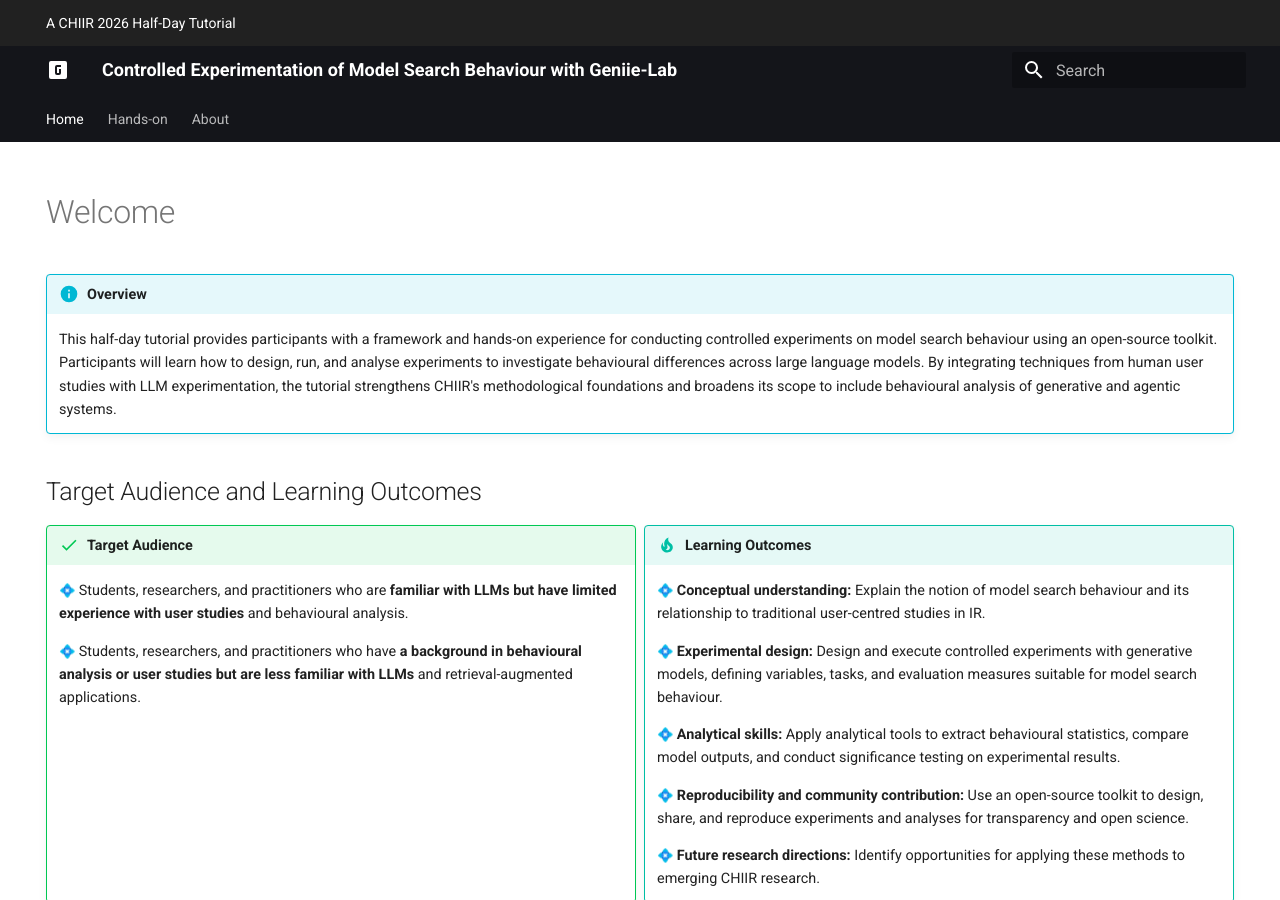
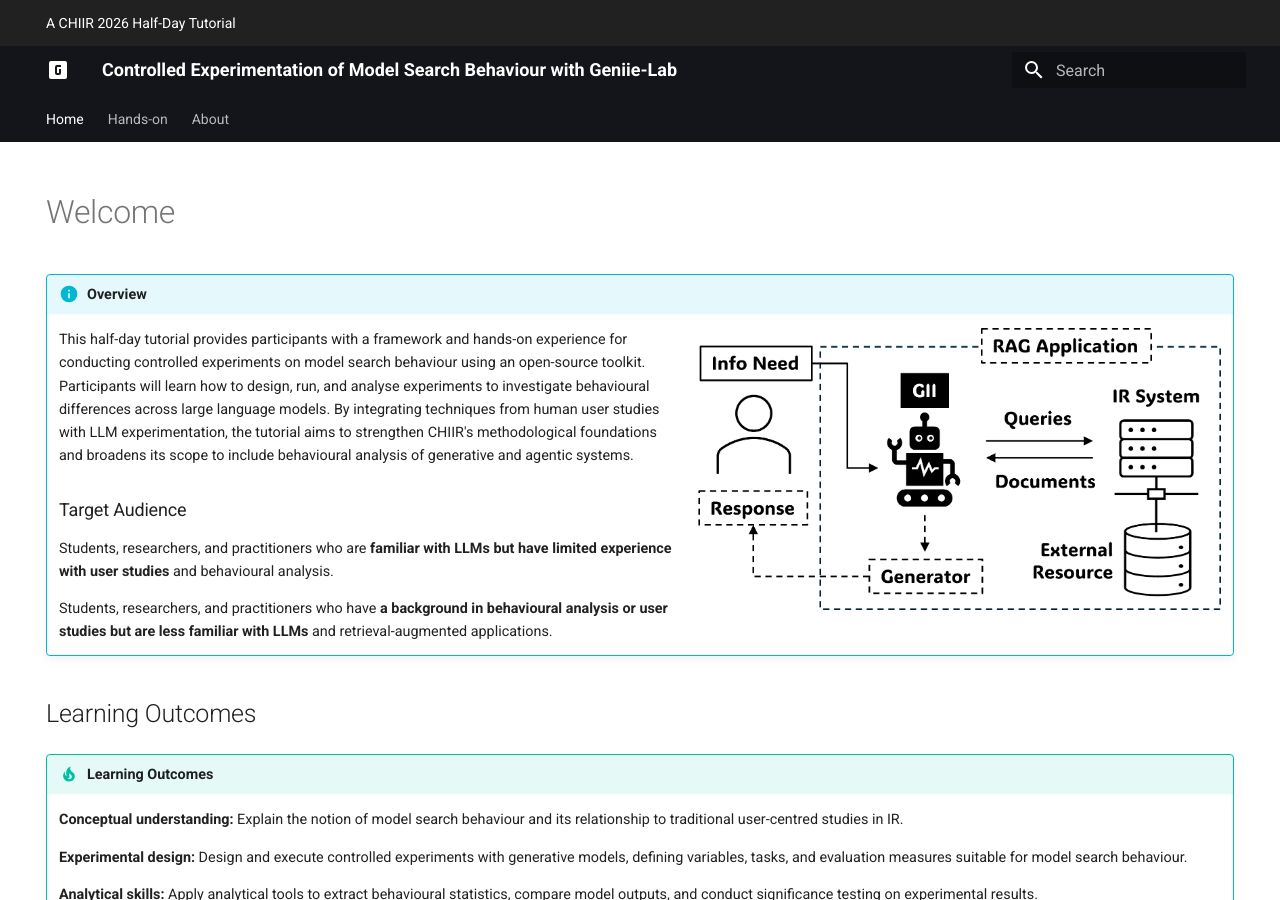
Before and after one commit to geniie-lab/chiir2026, an MkDocs documentation site: the page built from docs/index.md, in a window 1280 px wide and 900 px high. Built offline with MkDocs 1.6.1 and Material for MkDocs 9.7.7, drawn with Linux system fonts in a browser that asks for light colours; emoji names are drawn with the system emoji font.

Commit message:
Added gii image + minor changes

```diff
--- a/docs/index.md
+++ b/docs/index.md
@@ -7,55 +7,53 @@
 # Welcome
 
 !!! info "Overview"
-    This half-day tutorial provides participants with a framework and hands-on experience for conducting controlled experiments on model search behaviour using an open-source toolkit. Participants will learn how to design, run, and analyse experiments to investigate behavioural differences across large language models. By integrating techniques from human user studies with LLM experimentation, the tutorial strengthens CHIIR's methodological foundations and broadens its scope to include behavioural analysis of generative and agentic systems.
+    ![](gii.png){ width=45% align=right }
+    This half-day tutorial provides participants with a framework and hands-on experience for conducting controlled experiments on model search behaviour using an open-source toolkit. Participants will learn how to design, run, and analyse experiments to investigate behavioural differences across large language models. By integrating techniques from human user studies with LLM experimentation, the tutorial aims to strengthen CHIIR's methodological foundations and broadens its scope to include behavioural analysis of generative and agentic systems.
 
-## Target Audience and Learning Outcomes
+    ### Target Audience
+    Students, researchers, and practitioners who are **familiar with LLMs but have limited experience with user studies** and behavioural analysis.
 
-<div class="grid" markdown>
+    Students, researchers, and practitioners who have **a background in behavioural analysis or user studies but are less familiar with LLMs** and retrieval-augmented applications.
 
-!!! success "Target Audience"
-    :diamond_shape_with_a_dot_inside: Students, researchers, and practitioners who are **familiar with LLMs but have limited experience with user studies** and behavioural analysis.
-
-    :diamond_shape_with_a_dot_inside: Students, researchers, and practitioners who have **a background in behavioural analysis or user studies but are less familiar with LLMs** and retrieval-augmented applications.
+## Learning Outcomes
 
 !!! tip "Learning Outcomes"
-    :diamond_shape_with_a_dot_inside: **Conceptual understanding:** Explain the notion of model search behaviour and its relationship to traditional user-centred studies in IR.
+    **Conceptual understanding:** Explain the notion of model search behaviour and its relationship to traditional user-centred studies in IR.
 
-    :diamond_shape_with_a_dot_inside: **Experimental design:** Design and execute controlled experiments with generative models, defining variables, tasks, and evaluation measures suitable for model search behaviour.
+    **Experimental design:** Design and execute controlled experiments with generative models, defining variables, tasks, and evaluation measures suitable for model search behaviour.
 
-    :diamond_shape_with_a_dot_inside: **Analytical skills:** Apply analytical tools to extract behavioural statistics, compare model outputs, and conduct significance testing on experimental results.
+    **Analytical skills:** Apply analytical tools to extract behavioural statistics, compare model outputs, and conduct significance testing on experimental results.
 
-    :diamond_shape_with_a_dot_inside: **Reproducibility and community contribution:** Use an open-source toolkit to design, share, and reproduce experiments and analyses for transparency and open science.
+    **Reproducibility and community contribution:** Use an open-source toolkit to design, share, and reproduce experiments and analyses for transparency and open science.
 
-    :diamond_shape_with_a_dot_inside: **Future research directions:** Identify opportunities for applying these methods to emerging CHIIR research.
+    **Future research directions:** Identify opportunities for applying these methods to emerging CHIIR research.
 
-</div>
 
 ## Syllabus
 
 <div class="grid" markdown>
 
 !!! example "Session :one: Foundations and First Experiments (90 min)"
-    :diamond_shape_with_a_dot_inside: **Introduction and motivation:** model search behaviour and its relevance to IR
+    **Introduction and motivation:** model search behaviour and its relevance to IR
 
-    :diamond_shape_with_a_dot_inside: **Conceptual foundations:** Behavioural analysis in IR and controlled experiment with test collections
+    **Conceptual foundations:** Behavioural analysis in IR and controlled experiment with test collections
 
-    :diamond_shape_with_a_dot_inside: **Overview of [geniie-lab](https://github.com/geniie-lab/geniie-lab):** architecture, setup, and supported experiment types
+    **Overview of [geniie-lab](https://github.com/geniie-lab/geniie-lab):** architecture, setup, and supported experiment types
 
-    :diamond_shape_with_a_dot_inside: **Guided hands-on exercise:** running a simple experiment (e.g., comparing query formulation across models)
+    **Guided hands-on exercise:** running a simple experiment (e.g., comparing query formulation across models)
 
-    :diamond_shape_with_a_dot_inside: **Group discussion:** interpreting and comparing initial results
+    **Group discussion:** interpreting and comparing initial results
 
 !!! example "Session :two: Advanced Hands-On Experiments and Analysis (90 min)"
-    :diamond_shape_with_a_dot_inside: **Advanced hands-on exercise:** multi-stage experiments involving click simulation, relevance judgement, and query reformulation
+    **Advanced hands-on exercise:** multi-stage experiments involving click simulation, relevance judgement, and query reformulation
 
-    :diamond_shape_with_a_dot_inside: **Using analytical tools:** extracting behavioural statistics, computing descriptive measures, and applying significance tests
+    **Using analytical tools:** extracting behavioural statistics, computing descriptive measures, and applying significance tests
 
-    :diamond_shape_with_a_dot_inside: **Case studies:** examples of model search behaviour research in practice
+    **Case studies:** examples of model search behaviour research in practice
 
-    :diamond_shape_with_a_dot_inside: **Advanced topics:** reproducibility study and agentic information retrieval experiment
+    **Advanced topics:** reproducibility study and agentic information retrieval experiment
 
-    :diamond_shape_with_a_dot_inside: **Wrap-up:** open discussion, Q&A, and identifying future directions for the community
+    **Wrap-up:** open discussion, Q&A, and identifying future directions for the community
 
 </div>
 
```
Also changed, not shown: docs/handson/howto_prepare/index.md (+2 -2 lines), docs/gii.png (added).
